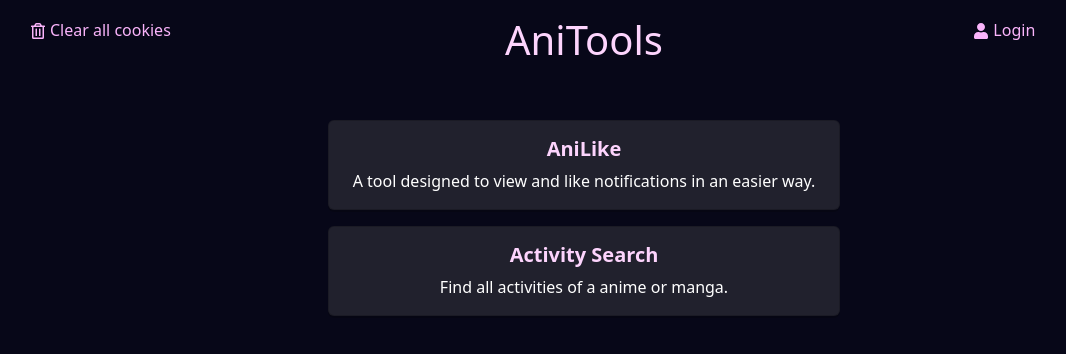
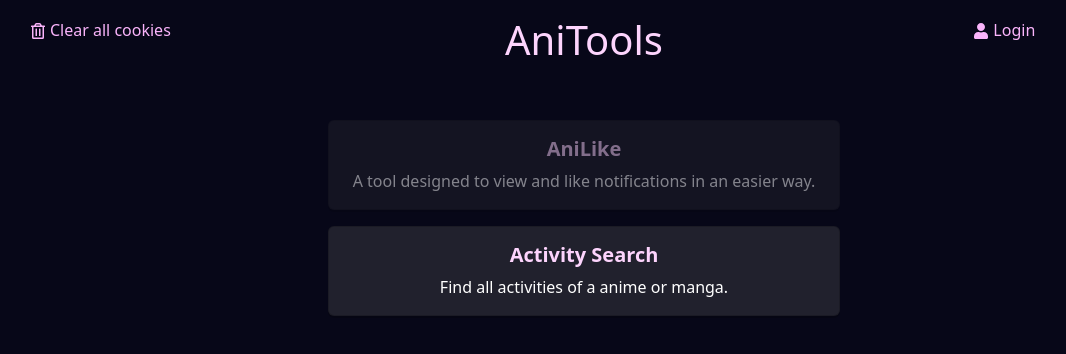
Before and after one commit to Randydator/ani-tools, a React (Vite) app: page / in a window 1280 px wide. Shown: the top 354 px of the page, without its empty margins (56-1122 px from the left). Built offline with nearby package versions, Linux system fonts and the light colour scheme.

Commit message:
improve error handling, context for access token

```diff
--- a/src/components/AniLike/AniLike.tsx
+++ b/src/components/AniLike/AniLike.tsx
@@ -14,15 +14,16 @@ function AniLike() {
       return { likeNotifications, replyNotifications }
     },
     refetchOnWindowFocus: false,
-    staleTime: 50000
+    staleTime: 50000,
+    retry: false
   });
+
+  if (error) {
+    return <div style={{ color: 'white' }}>Error: {JSON.stringify(error)}</div>
+  }
 
   if (isLoading || data === undefined) {
     return <h1>Loading...</h1>
-  }
-
-  if (error) {
-    return <div>Error: {JSON.stringify(error)}</div>
   }
 
   return (
@@ -33,7 +34,7 @@ function AniLike() {
           <LikeNotificationCard notifications={data.likeNotifications} />
         </Col>
         <Col md={4}>
-          <h1>Reply Notifications</h1>
+          <h1>Reply Notifications{data.replyNotifications.length !== 45 ? ' (weird)' : ''}</h1>
           <ReplyNotificationCard notifications={data.replyNotifications} />
         </Col>
       </Row>
--- a/src/components/Header/Header.tsx
+++ b/src/components/Header/Header.tsx
@@ -5,6 +5,7 @@ import { FaUser, FaRegTrashAlt } from 'react-icons/fa';
 import { Link, Outlet } from 'react-router-dom';
 import { login } from './authenticate';
 import Cookies from 'js-cookie';
+import { TokenContext } from './TokenContext';
 
 
 function Header() {
@@ -52,7 +53,9 @@ function Header() {
         </Container>
 
         <main>
-            <Outlet />
+            <TokenContext.Provider value={token} >
+                <Outlet />
+            </ TokenContext.Provider>
         </main>
     </>
 
--- /dev/null
+++ b/src/components/Header/TokenContext.ts
@@ -0,0 +1,3 @@
+import { createContext } from 'react';
+
+export const TokenContext = createContext<string | undefined>(undefined);
--- a/src/components/Header/authenticate.ts
+++ b/src/components/Header/authenticate.ts
@@ -11,7 +11,6 @@
 */
 
 export function login() {
-    console.log("Started login")
     const client_id: number = 22594;
     const loginUrl: string = `https://anilist.co/api/v2/oauth/authorize?client_id=${client_id}&response_type=token`;
 
--- a/src/components/Home/Home.tsx
+++ b/src/components/Home/Home.tsx
@@ -1,11 +1,15 @@
 import './home.css';
+import { useContext } from 'react';
 import Card from 'react-bootstrap/Card';
 import { Link } from 'react-router-dom';
+import { TokenContext } from '../Header/TokenContext';
 
 function Home() {
+    const access_token = useContext(TokenContext)
+
     return (
         <div className="homeBody">
-            <Link to="/AniLike" className="p-0 border-0 text-decoration-none">
+            <Link to="/AniLike" className="p-0 border-0 text-decoration-none" style={{pointerEvents: access_token === undefined ? 'none' : 'auto', opacity: access_token === undefined ? 0.5 : 1}}>
                 <Card>
                     <Card.Body>
                         <Card.Title>AniLike</Card.Title>
--- a/src/utils/anilistRequestUtil.ts
+++ b/src/utils/anilistRequestUtil.ts
@@ -19,7 +19,6 @@ export async function fetchFromAnilist(query: string, variables: object) {
             }
         )
         .then(response => {
-            console.log(response.data)
             return response.data.data;
         });
 }
```
